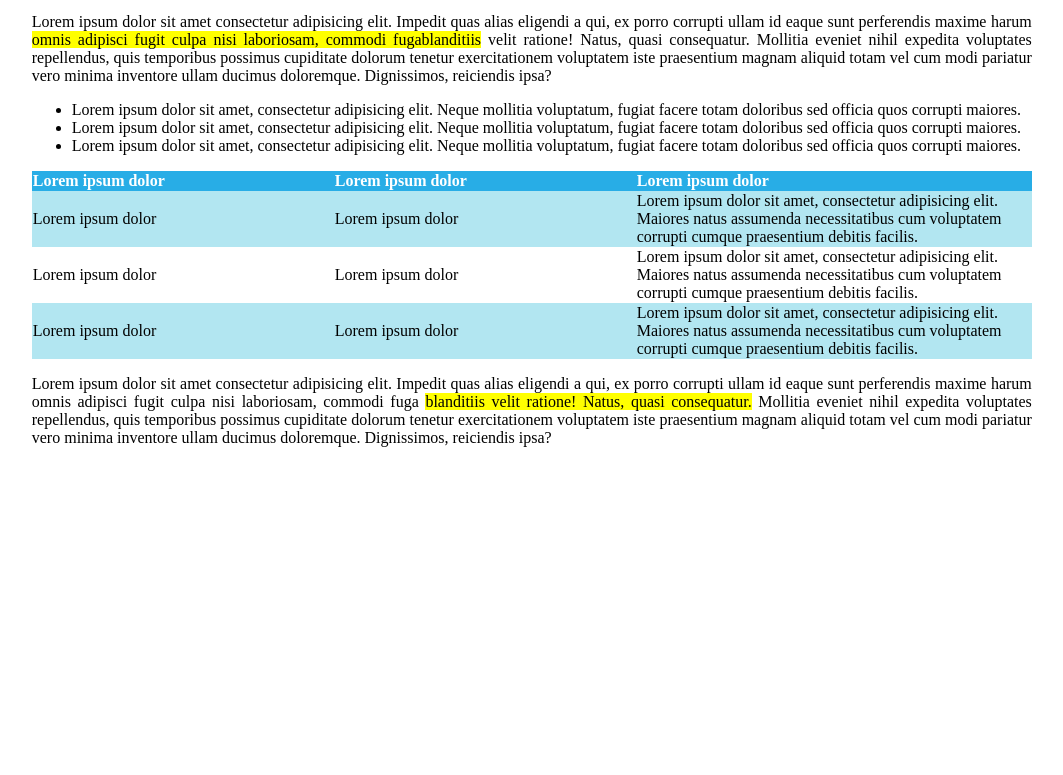
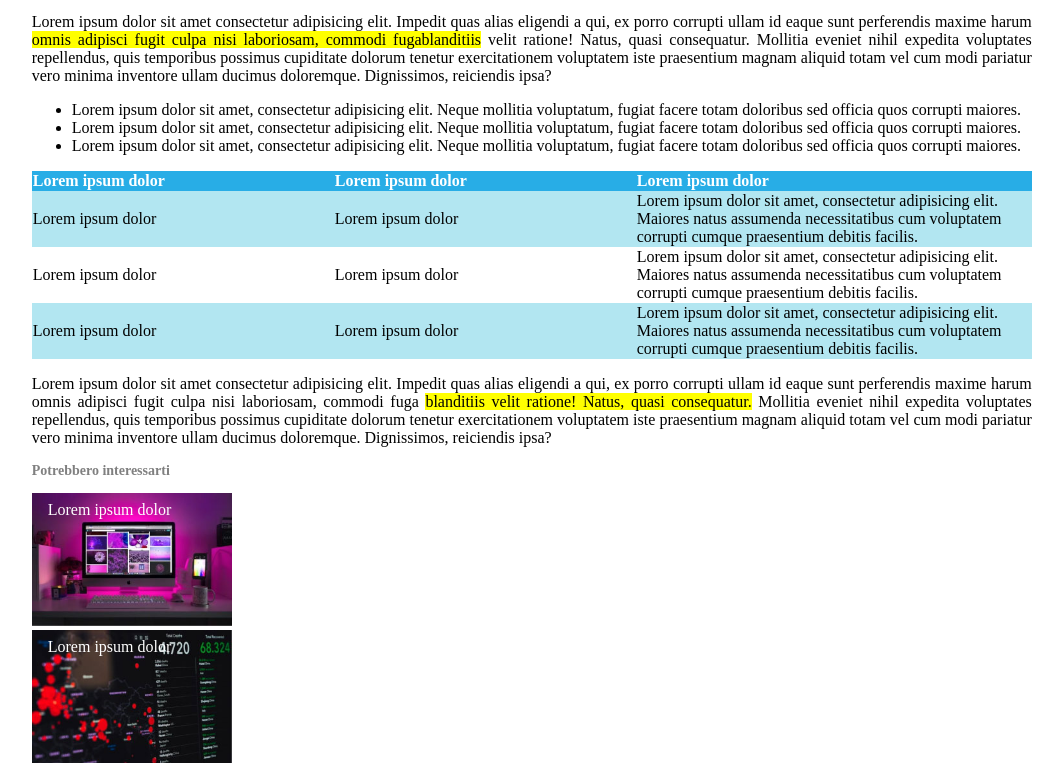
Before and after one commit to costanzaguala/html-css-booleaner, a plain HTML site: page index.html in a window 1280 px wide. Shown: the part 612-1387 px from the top of the page, without its empty margins (104-1167 px from the left). Before the commit the page ends 1075 px from the top, so only its background shows below. Drawn offline with Linux system fonts and the light colour scheme.

Commit message:
creazione sezione consigli

```diff
--- a/css/style.css
+++ b/css/style.css
@@ -63,3 +63,15 @@ thead {
 tbody tr:nth-child(odd) {
     background-color: rgb(178, 230, 241);
 }
+
+.container {
+    position: relative;
+    color: white;
+}
+
+.testo-alto-sinistra {
+    position: absolute;
+    top: 8px;
+    left: 16px;
+    color: white;
+}
--- a/index.html
+++ b/index.html
@@ -76,16 +76,28 @@
                 <!-- Fine sezione 4: tabella -->
 
                 <!-- Inizio sezione 5: testo -->
-                <p>Lorem ipsum dolor sit amet consectetur adipisicing elit. Impedit quas alias eligendi a qui, ex porro corrupti ullam id eaque sunt perferendis maxime harum omnis adipisci fugit culpa nisi laboriosam, commodi fuga <span class="highlighted-text">blanditiis velit ratione! Natus, quasi consequatur.</span> Mollitia eveniet nihil expedita voluptates repellendus, quis temporibus possimus cupiditate dolorum tenetur exercitationem voluptatem iste praesentium magnam aliquid totam vel cum modi pariatur vero minima inventore ullam ducimus doloremque. Dignissimos, reiciendis ipsa?</p>
+                <section>
+                    <p>Lorem ipsum dolor sit amet consectetur adipisicing elit. Impedit quas alias eligendi a qui, ex porro corrupti ullam id eaque sunt perferendis maxime harum omnis adipisci fugit culpa nisi laboriosam, commodi fuga <span class="highlighted-text">blanditiis velit ratione! Natus, quasi consequatur.</span> Mollitia eveniet nihil expedita voluptates repellendus, quis temporibus possimus cupiditate dolorum tenetur exercitationem voluptatem iste praesentium magnam aliquid totam vel cum modi pariatur vero minima inventore ullam ducimus doloremque. Dignissimos, reiciendis ipsa?</p>
+                </section>
                 <!-- Fine sezione 5: testo -->
 
+                <!-- Inizio sezione 6: Consigli -->
+                <section>
+                    <p class="autore">Potrebbero interessarti</p>
+
+                    <div class="container">
+                        <div><img src="img/monitor.jpg" alt="monitor" style="width: 20%;"></div>
+                        <div class="testo-alto-sinistra">Lorem ipsum dolor</div>
+                    </div>
+
+                    <div class="container">
+                        <div><img src="img/graph.jpg" alt="graph" style="width: 20%;"></div>
+                        <div class="testo-alto-sinistra">Lorem ipsum dolor</div>
+                    </div>
+
+                </section>
+                <!-- Fine sezione 6: Consigli -->
             </section>
-
-
-
-
-
-
         </main>
     </body>
 </html>
```
